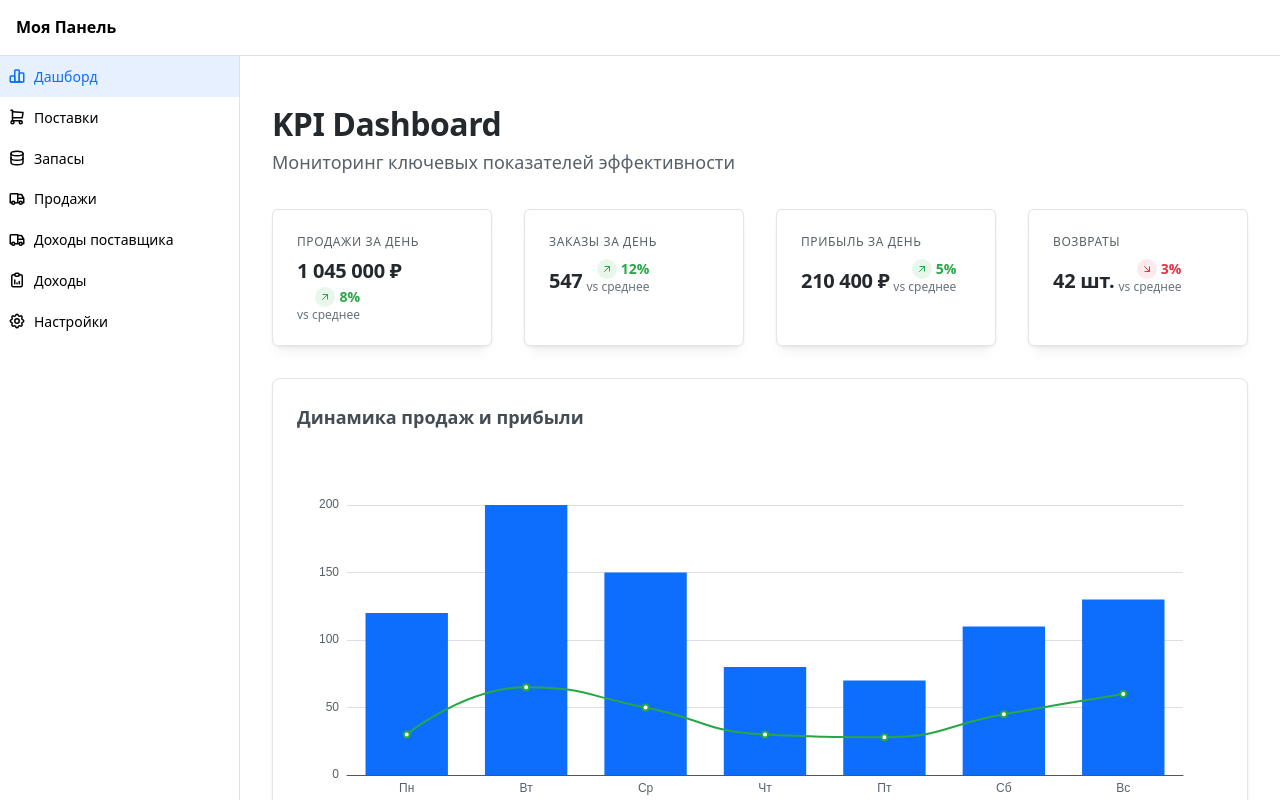
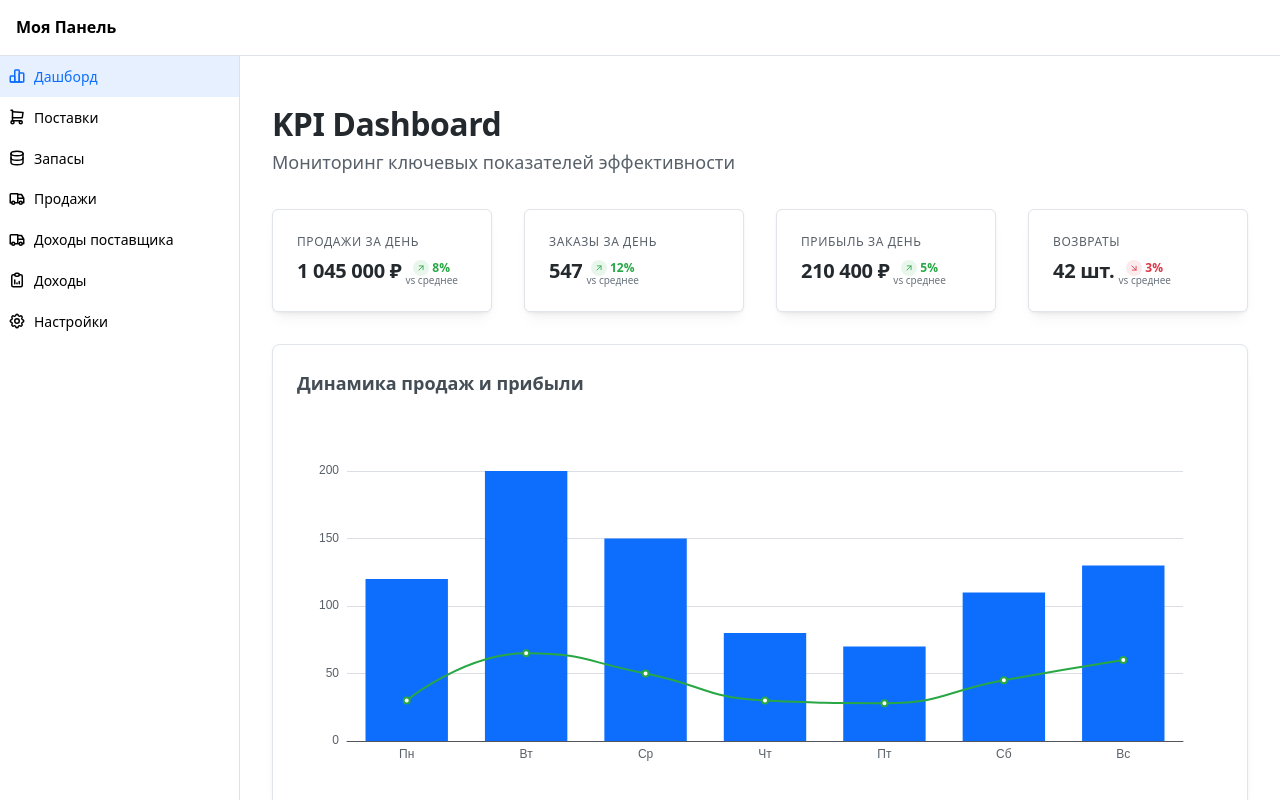
Before and after one commit to SummerMan86/frontend4, a React (Vite) app: page / in a window 1280 px wide. Shown: the top 800 px of the page. Built offline with nearby package versions, Linux system fonts and the light colour scheme; what @cubejs-client/core, @cubejs-client/react, @mantine/emotion, ag-grid-community would draw is missing.

Commit message:
Навигация и фильтры базово плюс kpidashboardpage bug6

```diff
--- a/src/pages/KpiDashboardPage2.tsx
+++ b/src/pages/KpiDashboardPage2.tsx
@@ -48,7 +48,7 @@ const StatsCard: React.FC<StatsCardProps> = ({ title, value, change, icon }) =>
       )}
     </Group>
 
-        <Group align="flex-end" gap="xs">
+    <Group align="center" gap="xs" wrap="nowrap" style={{ alignItems: 'flex-start' }}>
       <Text
         size="xl"
         fw={700}
@@ -63,29 +63,50 @@ const StatsCard: React.FC<StatsCardProps> = ({ title, value, change, icon }) =>
       </Text>
 
       {change !== undefined && (
-            <Stack gap={2} align="flex-end">
-              <Group gap={4} align="center">
+        <div
+          style={{
+            display: 'flex',
+            flexDirection: 'column',
+            alignItems: 'center',
+            minWidth: 38,
+            lineHeight: 1,
+          }}
+        >
+          <Group gap={3} align="center" style={{ minHeight: 18 }}>
             <ThemeIcon
               variant="light"
-                  size={20}
+              size={16}
               color={isPositive ? 'success' : isNegative ? 'error' : 'neutral'}
+              style={{ verticalAlign: 'middle', padding: 0 }}
             >
-                  {isPositive ? <IconArrowUpRight size={12} /> : <IconArrowDownRight size={12} />}
+              {isPositive ? <IconArrowUpRight size={10} /> : <IconArrowDownRight size={10} />}
             </ThemeIcon>
             <Text
-                  size="sm"
+              size="xs"
               fw={600}
               c={isPositive ? 'success.5' : isNegative ? 'error.5' : 'neutral.6'}
-                  style={{ fontVariantNumeric: 'tabular-nums', lineHeight: 1 }}
+              style={{
+                fontVariantNumeric: 'tabular-nums',
+                lineHeight: 1,
+                verticalAlign: 'middle',
+              }}
             >
               {Math.abs(change)}%
             </Text>
           </Group>
-
-              <Text size="xs" c="neutral.5" style={{ lineHeight: 1 }}>
+          <Text
+            size="xs"
+            c="neutral.5"
+            style={{
+              lineHeight: 1,
+              marginTop: 0,
+              transform: 'translateY(-2px)', // поднимаем текст ближе к процентам
+              fontSize: '10px', // еще компактнее
+            }}
+          >
             vs среднее
           </Text>
-            </Stack>
+        </div>
       )}
     </Group>
   </Stack>
```
Lines whose indentation alone changed are shown as unchanged.
